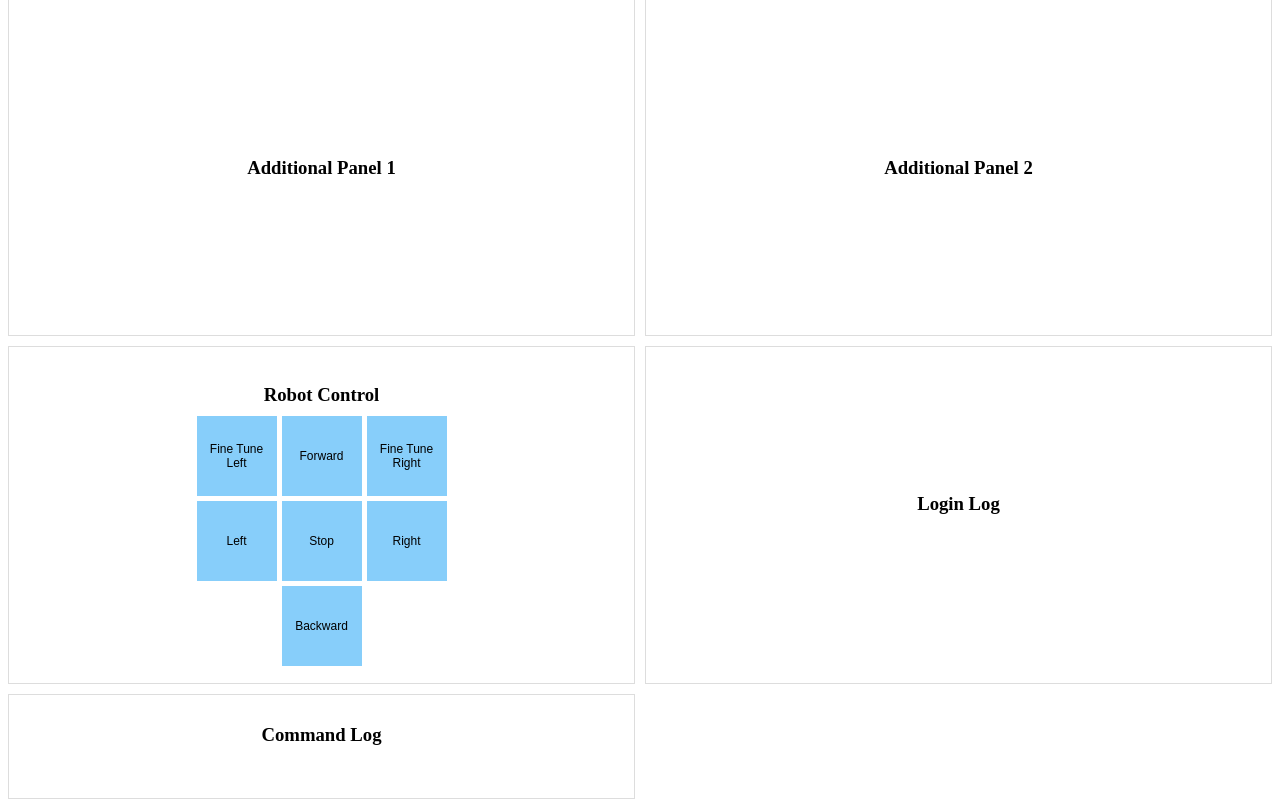
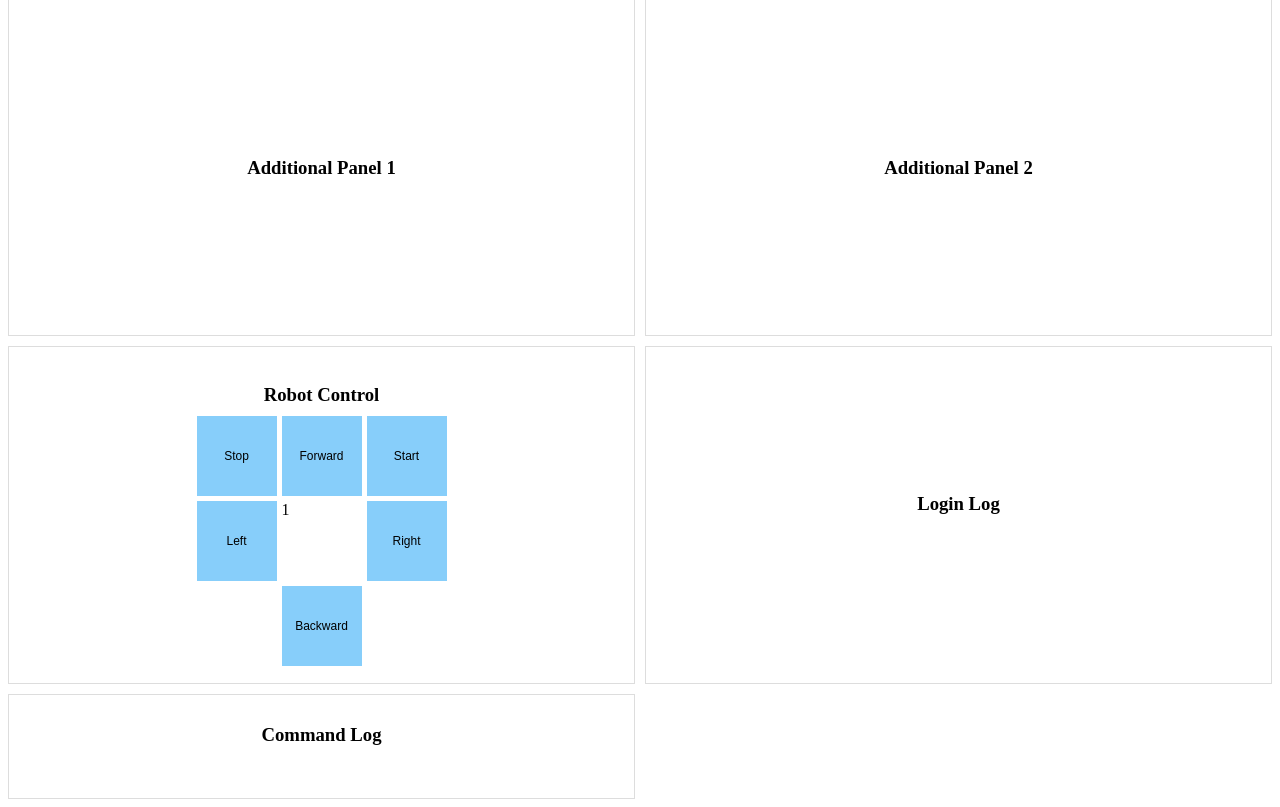
Before and after one commit to AldreiC/DesertronSCRUM, a Flask app: page /dashboard in a window 1280 px wide. Shown: the part 68-875 px from the top of the page. Run offline with Flask 3, Linux system fonts and the light colour scheme; the visitor is signed in with stand-in values (Sample User, id 1).

Commit message:
i hate this

```diff
--- a/i hate this/templates/dashboard.html
+++ b/i hate this/templates/dashboard.html
@@ -49,7 +49,7 @@
         .fine-tune-left { grid-column: 1; grid-row: 1; }
         .fine-tune-right { grid-column: 3; grid-row: 1; }
         .stop { grid-column: 2; grid-row: 2; background-color: #FF6347; } /* Red color for Stop button */
-        .start { grid-column: 2; grid-row: 3; background-color: #008000; color: white; }
+        .start { grid-column: 2; grid-row: 4; background-color: #008000; }
     </style>
 </head>
 <body>
@@ -66,13 +66,13 @@
 
         <div class="panel robot-control">
             <h3>Robot Control</h3>
-            <div class="control-grid">
-                <button class="fine-tune-left" onclick="sendCommand('FTLeft')">Fine Tune Left</button>
+            <div class="control-grid">1
+                <button class="fine-tune-left" onclick="sendCommand('stop')">Stop</button>
                 <button class="forward" onclick="sendCommand('forward')">Forward</button>
-                <button class="fine-tune-right" onclick="sendCommand('FTRight')">Fine Tune Right</button>
+                <button class="fine-tune-right" onclick="startRobot('start')">Start</button>
                 <button class="left" onclick="sendCommand('left')">Left</button>
-                <button class="stop" onclick="sendCommand('stop')">Stop</button>
-                <button class="start" onclick="startRobot()">Start</button>
+                 <!--<button class="stop" onclick="sendCommand('stop')">Stop</button>-->
+                <!--<button class="start" onclick="startRobot('start')">Start</button>-->
                 <button class="right" onclick="sendCommand('right')">Right</button>
                 <button class="backward" onclick="sendCommand('backward')">Backward</button>
             </div>
@@ -100,13 +100,29 @@
     <script>
         async function startRobot() {
     try {
-                const response = await fetch('/start-robot', { method: 'POST' });
+        const response = await fetch('/start-robot', {
+            method: 'POST',
+            headers: {
+                'Content-Type': 'application/json',
+            },
+            body: JSON.stringify({ action: 'start' }), // Include the action in the body
+        });
+
+        if (!response.ok) {
+            // Handle non-200 responses (e.g., 400, 415)
+            const errorData = await response.json();
+            alert(`Error: ${errorData.status}`);
+            return;
+        }
+
         const result = await response.json();
         alert(result.status);
     } catch (error) {
         console.error('Error starting the robot:', error);
+        alert('An error occurred while starting the robot.');
     }
 }
+
 
         async function sendCommand(action) {
             try {
@@ -115,9 +131,7 @@
                     headers: { 'Content-Type': 'application/json' },
                     body: JSON.stringify({ command: action })
                 });
-                const result = await response.json();
-                console.log(result.status);
-                alert(result.status);  // Optional feedback
+
             } catch (error) {
                 console.error('Error sending command:', error);
             }
```
Lines whose indentation alone changed are shown as unchanged.
